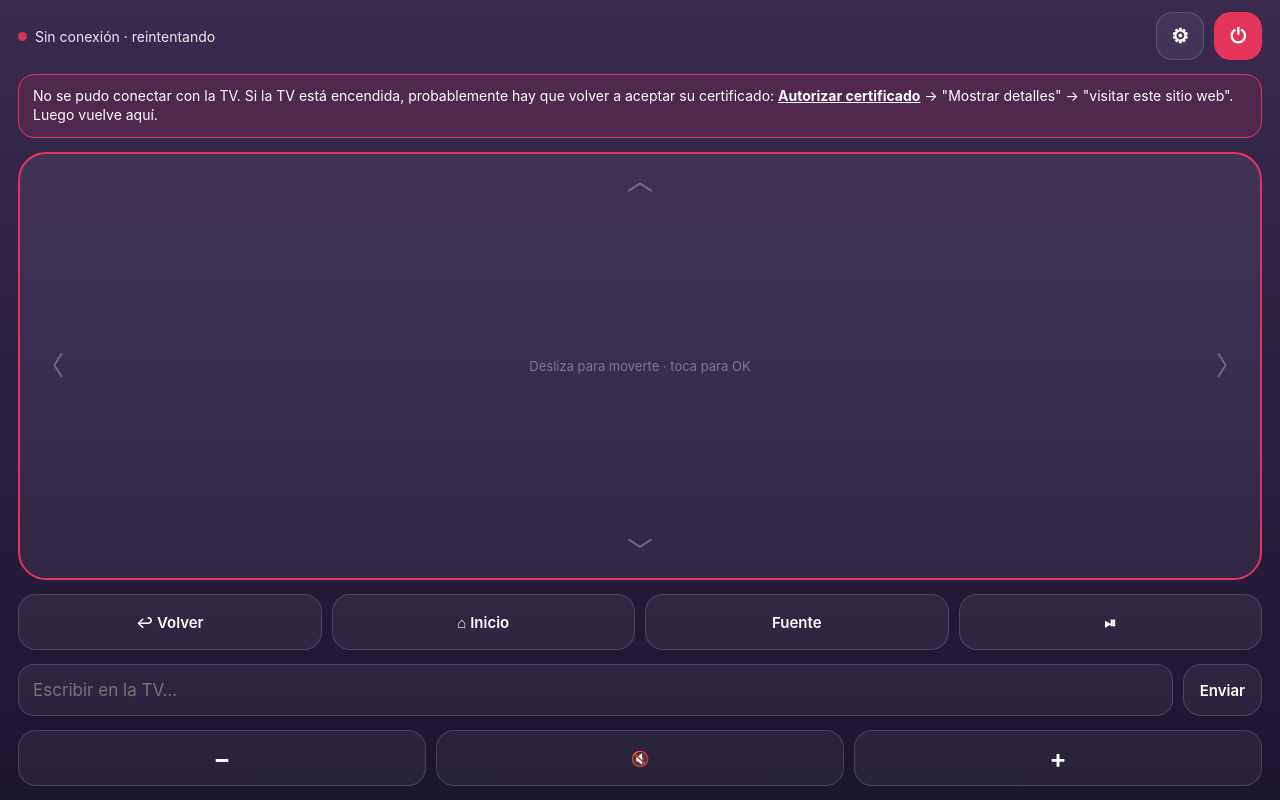
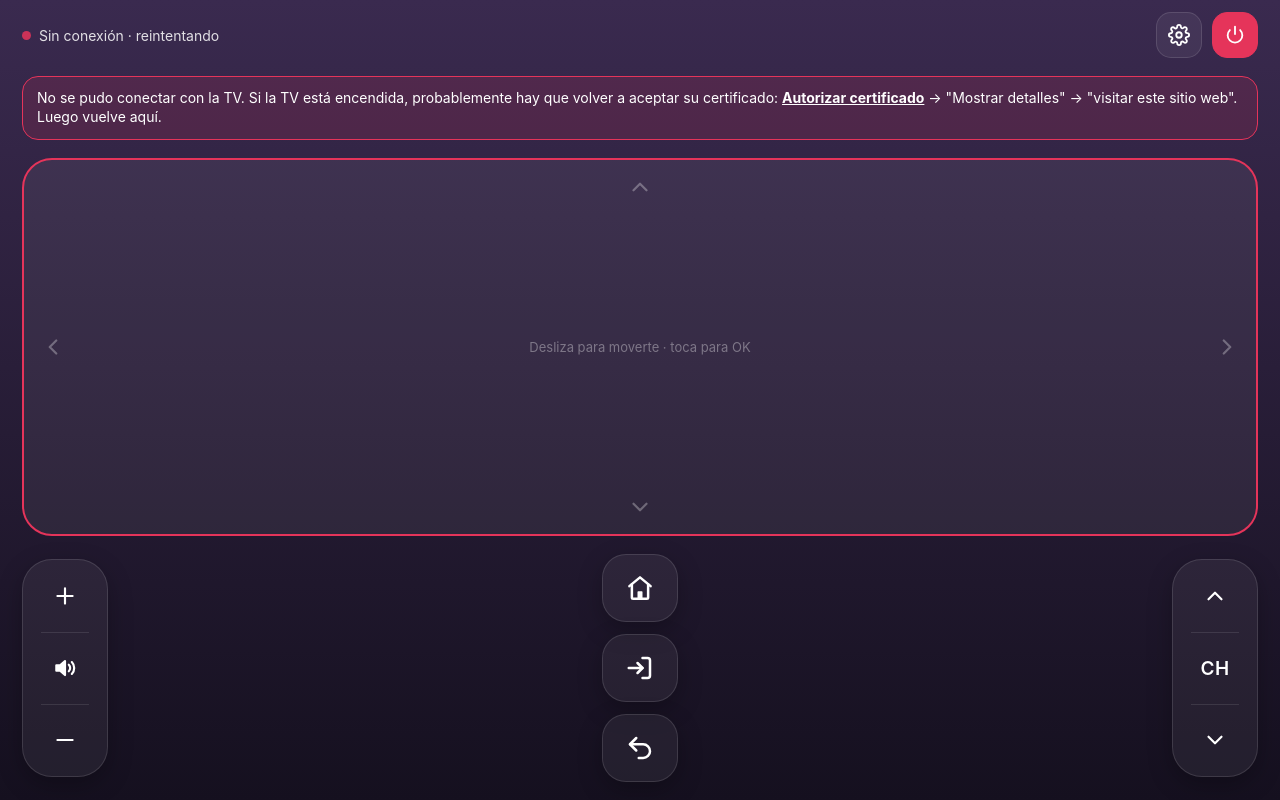
Before and after one commit to alfonso-pareja/tv-remote, a plain HTML site: page index.html in a window 1280 px wide. Drawn offline with Linux system fonts and the light colour scheme.

Commit message:
Nuevo diseño: controles de volumen y canal en píldora, íconos SVG, sin campo de texto
Co-Authored-By: Claude Opus 5.5 <noreply@anthropic.com>
Claude-Session: https://claude.ai/code/session_012VxHL7EoxHE6FVPQVMi3Ud

```diff
--- a/index.html
+++ b/index.html
@@ -13,43 +13,63 @@
 <link rel="icon" href="icon-180.png">
 <link rel="manifest" href="manifest.json">
 <style>
-  :root { --accent:#e5345a; --bg1:#3a2a4f; --bg2:#1c1530; --card:rgba(255,255,255,.06); --line:rgba(255,255,255,.14); }
+  :root {
+    --accent:#e5345a; --bg1:#3a2a4f; --bg2:#15101f;
+    --card:rgba(255,255,255,.06); --card-press:rgba(229,52,90,.30);
+    --line:rgba(255,255,255,.12); --sep:rgba(255,255,255,.10);
+  }
   * { box-sizing:border-box; -webkit-tap-highlight-color:transparent; -webkit-user-select:none; user-select:none; }
   html,body { margin:0; height:100%; overflow:hidden; background:linear-gradient(180deg,var(--bg1),var(--bg2)); color:#fff;
     font-family:-apple-system,system-ui,sans-serif; touch-action:none; overscroll-behavior:none; }
-  .wrap { height:100%; display:flex; flex-direction:column; gap:14px;
-    padding:calc(env(safe-area-inset-top) + 12px) 18px calc(env(safe-area-inset-bottom) + 14px); }
+  svg { width:26px; height:26px; fill:none; stroke:currentColor; stroke-width:2; stroke-linecap:round; stroke-linejoin:round; pointer-events:none; }
+  .wrap { height:100%; display:flex; flex-direction:column; gap:18px;
+    padding:calc(env(safe-area-inset-top) + 12px) 22px calc(env(safe-area-inset-bottom) + 18px); }
+
+  /* Barra superior */
   .top { display:flex; align-items:center; justify-content:space-between; gap:10px; }
-  .status { display:flex; align-items:center; gap:8px; font-size:14px; opacity:.9; min-width:0; }
+  .status { display:flex; align-items:center; gap:8px; font-size:14px; opacity:.85; min-width:0; }
   .status span:last-child { white-space:nowrap; overflow:hidden; text-overflow:ellipsis; }
   .dot { flex:none; width:9px; height:9px; border-radius:50%; background:#888; }
   .dot.on { background:#3ddc84; } .dot.off { background:var(--accent); }
   .icons { display:flex; gap:10px; flex:none; }
+
+  button { appearance:none; border:0; background:none; color:#fff; padding:0; font-family:inherit;
+    display:flex; align-items:center; justify-content:center; }
+  .round { width:46px; height:46px; border-radius:15px; background:var(--card); border:1px solid var(--line); }
+  .round svg { width:22px; height:22px; }
+  .round.power { background:var(--accent); border-color:var(--accent); }
+  .round.pressed { background:var(--card-press); }
+  .round.power.pressed { filter:brightness(.8); }
+
   .banner { display:none; background:rgba(229,52,90,.15); border:1px solid var(--accent); border-radius:16px;
     padding:12px 14px; font-size:14px; line-height:1.35; }
   .banner.show { display:block; }
   .banner a { color:#fff; font-weight:700; }
-  .pad { position:relative; flex:1; min-height:200px; border:2px solid var(--accent); border-radius:28px;
+
+  /* Panel táctil */
+  .pad { position:relative; flex:1; min-height:180px; border:2px solid var(--accent); border-radius:30px;
     background:var(--card); display:flex; align-items:center; justify-content:center; transition:background .1s; }
   .pad.flash { background:rgba(229,52,90,.2); }
-  .chev { position:absolute; opacity:.3; font-size:26px; line-height:1; transition:opacity .1s; }
+  .chev { position:absolute; opacity:.3; transition:opacity .1s; display:flex; }
   .chev.lit { opacity:1; }
-  .c-up{top:14px} .c-down{bottom:14px} .c-left{left:18px} .c-right{right:18px}
-  .hint { opacity:.35; font-size:13px; text-align:center; padding:0 40px; }
-  .row { display:grid; grid-template-columns:repeat(4,1fr); gap:10px; }
-  .vol { display:grid; grid-template-columns:1fr 1fr 1fr; gap:10px; }
-  button { appearance:none; border:1px solid var(--line); background:var(--card); color:#fff; border-radius:18px;
-    height:56px; font-size:15px; font-weight:600; font-family:inherit; }
-  button.pressed { background:rgba(229,52,90,.35); border-color:var(--accent); }
-  button.round { width:48px; height:48px; border-radius:16px; font-size:20px; }
-  button.power { background:var(--accent); border-color:var(--accent); }
-  .big { font-size:26px; }
-  .kb { display:flex; gap:10px; }
-  input { flex:1; min-width:0; height:52px; border-radius:16px; border:1px solid var(--line); background:var(--card);
-    color:#fff; font-size:17px; padding:0 14px; outline:none; -webkit-user-select:text; user-select:text; font-family:inherit; }
-  input:focus { border-color:var(--accent); }
-  .kb.ime input { border-color:#3ddc84; box-shadow:0 0 0 2px rgba(61,220,132,.35); }
-  .kb button { height:52px; padding:0 16px; }
+  .c-up{top:14px} .c-down{bottom:14px} .c-left{left:16px} .c-right{right:16px}
+  .hint { opacity:.35; font-size:13px; text-align:center; padding:0 48px; }
+
+  /* Controles inferiores */
+  .controls { display:grid; grid-template-columns:1fr auto 1fr; align-items:center; }
+  .pill { justify-self:start; width:86px; border-radius:30px; background:var(--card); border:1px solid var(--line);
+    box-shadow:0 8px 24px rgba(0,0,0,.25); display:flex; flex-direction:column; overflow:hidden; }
+  .pill.right { justify-self:end; }
+  .pill button { height:72px; width:100%; position:relative; }
+  .pill button + button::before { content:''; position:absolute; top:0; left:18px; right:18px; height:1px; background:var(--sep); }
+  .pill button.pressed { background:var(--card-press); }
+  .pill .label { font-size:19px; font-weight:600; letter-spacing:.5px; }
+  .center { display:flex; flex-direction:column; gap:12px; }
+  .sq { width:76px; height:68px; border-radius:24px; background:var(--card); border:1px solid var(--line);
+    box-shadow:0 8px 24px rgba(0,0,0,.25); }
+  .sq svg { width:30px; height:30px; }
+  .sq.pressed { background:var(--card-press); }
+
   /* Ajustes */
   .sheet { position:fixed; inset:0; background:rgba(0,0,0,.55); display:none; align-items:flex-end; z-index:10; }
   .sheet.show { display:flex; }
@@ -58,15 +78,35 @@
   .sheet h3 { margin:0 0 4px; }
   .sheet label { font-size:13px; opacity:.7; }
   .sheet small { opacity:.6; line-height:1.4; }
+  .sheet input { height:50px; border-radius:14px; border:1px solid var(--line); background:var(--card); color:#fff;
+    font-size:17px; padding:0 14px; outline:none; -webkit-user-select:text; user-select:text; font-family:inherit; }
+  .sheet .btn { height:50px; border-radius:14px; background:var(--card); border:1px solid var(--line); font-size:15px; font-weight:600; }
 </style>
 </head>
 <body>
+
+<!-- Íconos -->
+<svg style="display:none" xmlns="http://www.w3.org/2000/svg">
+  <symbol id="i-power" viewBox="0 0 24 24"><path d="M12 3v8"/><path d="M6.4 6.6a8 8 0 1 0 11.2 0"/></symbol>
+  <symbol id="i-gear" viewBox="0 0 24 24"><circle cx="12" cy="12" r="3"/><path d="M19.4 15a1.7 1.7 0 0 0 .3 1.8l.1.1a2 2 0 1 1-2.8 2.8l-.1-.1a1.7 1.7 0 0 0-1.8-.3 1.7 1.7 0 0 0-1 1.5V21a2 2 0 1 1-4 0v-.1a1.7 1.7 0 0 0-1.1-1.5 1.7 1.7 0 0 0-1.8.3l-.1.1a2 2 0 1 1-2.8-2.8l.1-.1a1.7 1.7 0 0 0 .3-1.8 1.7 1.7 0 0 0-1.5-1H3a2 2 0 1 1 0-4h.1a1.7 1.7 0 0 0 1.5-1.1 1.7 1.7 0 0 0-.3-1.8l-.1-.1a2 2 0 1 1 2.8-2.8l.1.1a1.7 1.7 0 0 0 1.8.3H9a1.7 1.7 0 0 0 1-1.5V3a2 2 0 1 1 4 0v.1a1.7 1.7 0 0 0 1 1.5 1.7 1.7 0 0 0 1.8-.3l.1-.1a2 2 0 1 1 2.8 2.8l-.1.1a1.7 1.7 0 0 0-.3 1.8V9a1.7 1.7 0 0 0 1.5 1H21a2 2 0 1 1 0 4h-.1a1.7 1.7 0 0 0-1.5 1z"/></symbol>
+  <symbol id="i-home" viewBox="0 0 24 24"><path d="M3.5 10.5 12 3.5l8.5 7"/><path d="M5.5 9v10.5a1 1 0 0 0 1 1h11a1 1 0 0 0 1-1V9"/><rect x="10" y="14.5" width="4" height="6" rx=".6" fill="currentColor" stroke="none"/></symbol>
+  <symbol id="i-back" viewBox="0 0 24 24"><path d="M9 14 4 9l5-5"/><path d="M4 9h10.5a5.5 5.5 0 0 1 0 11H11"/></symbol>
+  <symbol id="i-source" viewBox="0 0 24 24"><path d="M14 4h4a2 2 0 0 1 2 2v12a2 2 0 0 1-2 2h-4"/><path d="M3 12h11"/><path d="m10 8 4 4-4 4"/></symbol>
+  <symbol id="i-plus" viewBox="0 0 24 24"><path d="M12 5v14M5 12h14"/></symbol>
+  <symbol id="i-minus" viewBox="0 0 24 24"><path d="M5 12h14"/></symbol>
+  <symbol id="i-vol" viewBox="0 0 24 24"><path d="M4 9.5v5h3.5L12 18.5v-13L7.5 9.5z" fill="currentColor"/><path d="M15.5 9a4.2 4.2 0 0 1 0 6"/><path d="M18.3 6.5a8 8 0 0 1 0 11"/></symbol>
+  <symbol id="i-up" viewBox="0 0 24 24"><path d="m6 15 6-6 6 6"/></symbol>
+  <symbol id="i-down" viewBox="0 0 24 24"><path d="m6 9 6 6 6-6"/></symbol>
+  <symbol id="i-left" viewBox="0 0 24 24"><path d="m15 6-6 6 6 6"/></symbol>
+  <symbol id="i-right" viewBox="0 0 24 24"><path d="m9 6 6 6-6 6"/></symbol>
+</svg>
+
 <div class="wrap">
   <div class="top">
     <div class="status"><span id="dot" class="dot"></span><span id="st">Conectando…</span></div>
     <div class="icons">
-      <button class="round" id="gear" aria-label="Ajustes">⚙︎</button>
-      <button class="round power" data-key="KEY_POWER" aria-label="Apagar">⏻</button>
+      <button class="round" id="gear" aria-label="Ajustes"><svg><use href="#i-gear"/></svg></button>
+      <button class="round power" data-key="KEY_POWER" aria-label="Apagar"><svg><use href="#i-power"/></svg></button>
     </div>
   </div>
 
@@ -76,29 +116,31 @@
   </div>
 
   <div id="pad" class="pad">
-    <span class="chev c-up" id="cu">︿</span>
-    <span class="chev c-down" id="cd">﹀</span>
-    <span class="chev c-left" id="cl">〈</span>
-    <span class="chev c-right" id="cr">〉</span>
+    <span class="chev c-up" id="cu"><svg><use href="#i-up"/></svg></span>
+    <span class="chev c-down" id="cd"><svg><use href="#i-down"/></svg></span>
+    <span class="chev c-left" id="cl"><svg><use href="#i-left"/></svg></span>
+    <span class="chev c-right" id="cr"><svg><use href="#i-right"/></svg></span>
     <span class="hint">Desliza para moverte · toca para OK</span>
   </div>
 
-  <div class="row">
-    <button data-key="KEY_RETURN">↩︎ Volver</button>
-    <button data-key="KEY_HOME">⌂ Inicio</button>
-    <button data-key="KEY_SOURCE">Fuente</button>
-    <button data-key="KEY_PLAY">⏯</button>
-  </div>
+  <div class="controls">
+    <div class="pill">
+      <button data-key="KEY_VOLUP" data-repeat="1" aria-label="Subir volumen"><svg><use href="#i-plus"/></svg></button>
+      <button data-key="KEY_MUTE" aria-label="Silenciar"><svg><use href="#i-vol"/></svg></button>
+      <button data-key="KEY_VOLDOWN" data-repeat="1" aria-label="Bajar volumen"><svg><use href="#i-minus"/></svg></button>
+    </div>
 
-  <form id="kb" class="kb" onsubmit="sendText(); return false;">
-    <input id="txt" type="text" placeholder="Escribir en la TV…" autocomplete="off" autocorrect="off" autocapitalize="off" enterkeyhint="send">
-    <button type="submit">Enviar</button>
-  </form>
+    <div class="center">
+      <button class="sq" data-key="KEY_HOME" aria-label="Inicio"><svg><use href="#i-home"/></svg></button>
+      <button class="sq" data-key="KEY_SOURCE" aria-label="Fuente"><svg><use href="#i-source"/></svg></button>
+      <button class="sq" data-key="KEY_RETURN" aria-label="Volver"><svg><use href="#i-back"/></svg></button>
+    </div>
 
-  <div class="vol">
-    <button class="big" data-key="KEY_VOLDOWN" data-repeat="1">−</button>
-    <button data-key="KEY_MUTE">🔇</button>
-    <button class="big" data-key="KEY_VOLUP" data-repeat="1">+</button>
+    <div class="pill right">
+      <button data-key="KEY_CHUP" data-repeat="1" aria-label="Canal siguiente"><svg><use href="#i-up"/></svg></button>
+      <button data-key="KEY_CH_LIST" aria-label="Lista de canales"><span class="label">CH</span></button>
+      <button data-key="KEY_CHDOWN" data-repeat="1" aria-label="Canal anterior"><svg><use href="#i-down"/></svg></button>
+    </div>
   </div>
 </div>
 
@@ -108,9 +150,9 @@
     <label for="ipInput">IP de la TV</label>
     <input id="ipInput" type="text" inputmode="decimal" placeholder="192.168.1.19">
     <small>La encuentras en la TV: Configuración → General → Red → Estado de la red.</small>
-    <button id="saveIp">Guardar y reconectar</button>
-    <button id="resetToken">Olvidar autorización (pedirá permiso en la TV)</button>
-    <button id="closeSheet">Cerrar</button>
+    <button class="btn" id="saveIp">Guardar y reconectar</button>
+    <button class="btn" id="resetToken">Olvidar autorización (pedirá permiso en la TV)</button>
+    <button class="btn" id="closeSheet">Cerrar</button>
   </div>
 </div>
 
@@ -125,7 +167,7 @@ let TV_IP = LS.get('tv_ip', '192.168.1.19');
 let ws = null, ready = false, retryTimer = null, failures = 0;
 
 const $ = (id) => document.getElementById(id);
-const dot = $('dot'), st = $('st'), banner = $('banner'), kb = $('kb'), txt = $('txt');
+const dot = $('dot'), st = $('st'), banner = $('banner');
 
 function setStatus(text, cls) { st.textContent = text; dot.className = 'dot ' + (cls || ''); }
 function certUrl() { return `https://${TV_IP}:8002/api/v2/`; }
@@ -152,10 +194,6 @@ function connect() {
       ready = false; setStatus('La TV rechazó la conexión', 'off');
     } else if (m.event === 'ms.channel.timeOut') {
       setStatus('Acepta el aviso en la TV…', 'off');
-    } else if (m.event === 'ms.remote.imeStart') {
-      kb.classList.add('ime'); setStatus('La TV está pidiendo texto', 'on');
-    } else if (m.event === 'ms.remote.imeEnd') {
-      kb.classList.remove('ime'); setStatus('Conectado', 'on');
     }
   };
   ws.onclose = () => { onFail(); };
@@ -170,13 +208,10 @@ function onFail() {
   if (document.visibilityState === 'visible') retryTimer = setTimeout(connect, Math.min(2000 * (failures || 1), 8000));
 }
 
-function sendRaw(params) {
-  if (!ws || !ready) return false;
-  ws.send(JSON.stringify({ method: 'ms.remote.control', params }));
-  return true;
-}
 function send(key) {
-  sendRaw({ Cmd: 'Click', DataOfCmd: key, Option: 'false', TypeOfRemote: 'SendRemoteKey' });
+  if (!ws || !ready) return;
+  ws.send(JSON.stringify({ method: 'ms.remote.control',
+    params: { Cmd: 'Click', DataOfCmd: key, Option: 'false', TypeOfRemote: 'SendRemoteKey' } }));
 }
 
 // iOS cierra la conexión al salir de la app: reconectar al volver
@@ -184,17 +219,6 @@ document.addEventListener('visibilitychange', () => {
   if (document.visibilityState === 'visible' && (!ws || ws.readyState !== 1 || !ready)) { failures = 0; connect(); }
 });
 window.addEventListener('pageshow', (e) => { if (e.persisted) connect(); });
-
-// ----- Texto -----
-function sendText() {
-  const text = txt.value;
-  if (!text) return;
-  const b64 = btoa(unescape(encodeURIComponent(text)));
-  if (sendRaw({ Cmd: b64, DataOfCmd: 'base64', TypeOfRemote: 'SendInputString' })) {
-    setTimeout(() => sendRaw({ Cmd: '', DataOfCmd: '', Option: 'false', TypeOfRemote: 'SendInputEnd' }), 200);
-    txt.value = ''; txt.blur();
-  }
-}
 
 // ----- Panel táctil -----
 const pad = $('pad');
@@ -223,7 +247,7 @@ pad.addEventListener('touchend', (e) => {
   e.preventDefault();
 }, { passive: false });
 
-// ----- Botones -----
+// ----- Botones (volumen y canal se repiten si mantienes presionado) -----
 document.querySelectorAll('button[data-key]').forEach((b) => {
   let hold = null, rep = null;
   const stop = () => { clearTimeout(hold); clearInterval(rep); b.classList.remove('pressed'); };
```
